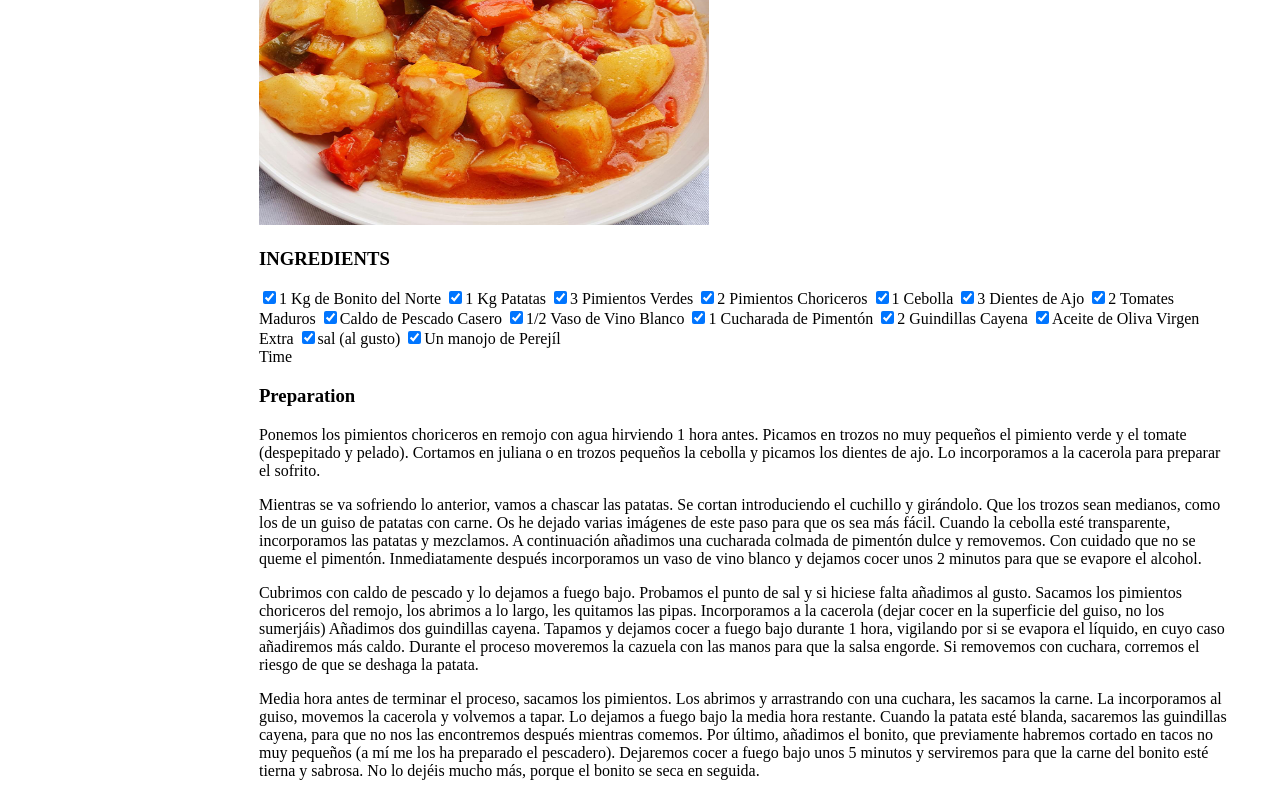
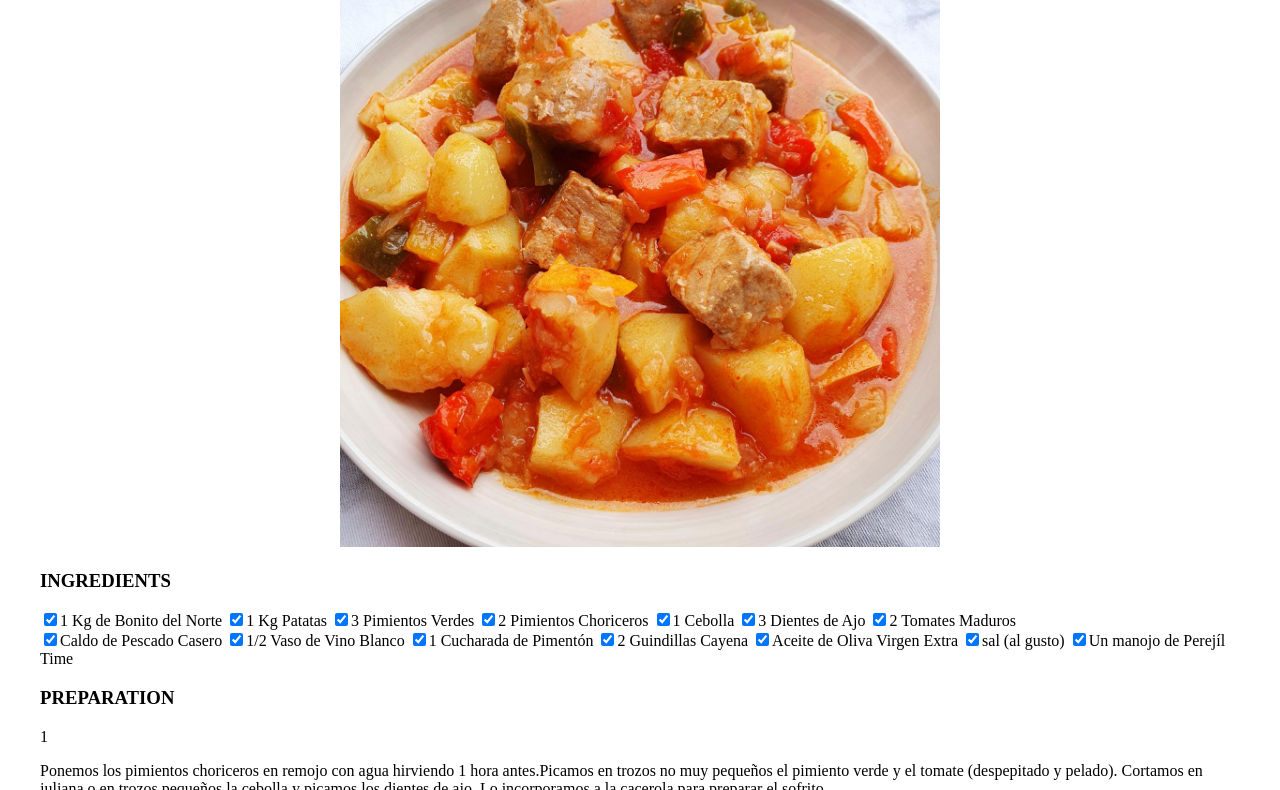
Before and after one commit to Jorgecas71/My-Favorite-Food, a website: page index.html in a window 1280 px wide. Shown: the part 173-963 px from the top of the page. Drawn offline with Linux system fonts and the light colour scheme.

Commit message:
added modified index.html and styles

```diff
--- a/index.html
+++ b/index.html
@@ -10,27 +10,33 @@
   <header>
     <h1>MARMITAKO DE BONITO</h1>
   </header>
-     <main>
+       <main>
         <section class="banner">
-            <img src="./public/assets/images/Marmitako de Bonito.jpeg" alt="foto de Plato de Marmitako">
+            <img src="./public/assets/images/Marmitako de Bonito copia.jpeg" alt="foto de Plato de Marmitako">
         </section>
 
         <section class="ingredients">
             <h3>INGREDIENTS</h3>
-            <label><input  id="selection0" type="checkbox" value="0" name="1 kg de bonito del norte" checked/>1 Kg de Bonito del Norte</label>
-            <label><input  id="selection1" type="checkbox" value="1" name="1 kg patatas" checked/>1 Kg Patatas</label>
-            <label><input  id="selection2" type="checkbox" value="2" name="3 pimientos verdes" checked/>3 Pimientos Verdes</label>
-            <label><input  id="selection3"  type="checkbox" value="3" name="2 pimientos choriceros" checked/>2 Pimientos Choriceros</label>
-            <label><input  id="selection4"  type="checkbox" value="4" name="1 cebolla" checked/>1 Cebolla</label>
-            <label><input  id="selection5"  type="checkbox" value="5" name="3 dientes de ajo" checked/>3 Dientes de Ajo</label>
-            <label><input  id="selection0" type="checkbox" value="6" name="1 kg de bonito del norte" checked/>2 Tomates Maduros</label>
-            <label><input  id="selection1" type="checkbox" value="7" name="1 kg patatas" checked/>Caldo de Pescado Casero</label>
-            <label><input  id="selection2" type="checkbox" value="8" name="3 pimientos verdes" checked/>1/2 Vaso de Vino Blanco</label>
-            <label><input  id="selection3"  type="checkbox" value="9" name="2 pimientos choriceros" checked/>1 Cucharada de Pimentón</label>
-            <label><input  id="selection4"  type="checkbox" value="10" name="1 cebolla" checked/>2 Guindillas Cayena</label>
-            <label><input  id="selection5"  type="checkbox" value="11" name="3 dientes de ajo" checked/>Aceite de Oliva Virgen Extra</label>
-            <label><input  id="selection0" type="checkbox" value="12" name="1 kg de bonito del norte" checked/>sal (al gusto)</label>
-            <label><input  id="selection1" type="checkbox" value="13" name="1 kg patatas" checked/>Un manojo de Perejíl</label>
+        <div class="grid">
+            <div vlass="one">
+            <label><input  id="selection0" type="checkbox"  checked/>1 Kg de Bonito del Norte</label>
+            <label><input  id="selection1" type="checkbox"  checked/>1 Kg Patatas</label>
+            <label><input  id="selection2" type="checkbox"  checked/>3 Pimientos Verdes</label>
+            <label><input  id="selection3" type="checkbox" checked/>2 Pimientos Choriceros</label>
+            <label><input  id="selection4" type="checkbox" checked/>1 Cebolla</label>
+            <label><input  id="selection5" type="checkbox" checked/>3 Dientes de Ajo</label>
+            <label><input  id="selection0" type="checkbox"  checked/>2 Tomates Maduros</label>
+            </div>
+            <div class="two">
+            <label><input  id="selection1" type="checkbox"  checked/>Caldo de Pescado Casero</label>
+            <label><input  id="selection2" type="checkbox"  checked/>1/2 Vaso de Vino Blanco</label>
+            <label><input  id="selection3" type="checkbox" checked/>1 Cucharada de Pimentón</label>
+            <label><input  id="selection4" type="checkbox" checked/>2 Guindillas Cayena</label>
+            <label><input  id="selection5" type="checkbox" checked/>Aceite de Oliva Virgen Extra</label>
+            <label><input  id="selection0" type="checkbox"  checked/>sal (al gusto)</label>
+            <label><input  id="selection1" type="checkbox"  checked/>Un manojo de Perejíl</label>
+            </div>
+        </div>
          </section>
 
         <section  class="time">
@@ -38,27 +44,33 @@
         </section>
 
         <section class="preparation">
-            <h3>Preparation</h3>
-            <p>Ponemos los pimientos choriceros en remojo con agua hirviendo 1 hora antes.
-                Picamos en trozos no muy pequeños el pimiento verde y el tomate (despepitado y pelado). Cortamos en juliana o en trozos pequeños la cebolla y picamos los dientes de ajo. Lo incorporamos a la cacerola para preparar el sofrito.</p>
-                <p>Mientras se va sofriendo lo anterior, vamos a chascar las patatas. Se cortan introduciendo el cuchillo y girándolo. Que los trozos sean medianos, como los de un guiso de patatas con carne. Os he dejado varias imágenes de este paso para que os sea más fácil.
-                    Cuando la cebolla esté transparente, incorporamos las patatas y mezclamos. A continuación añadimos una cucharada colmada de pimentón dulce y removemos. Con cuidado que no se queme el pimentón. Inmediatamente después incorporamos un vaso de vino blanco y dejamos cocer unos 2 minutos para que se evapore el alcohol.</p>
-                <p>Cubrimos con caldo de pescado y lo dejamos a fuego bajo. Probamos el punto de sal y si hiciese falta añadimos al gusto. Sacamos los pimientos choriceros del remojo, los abrimos a lo largo, les quitamos las pipas. Incorporamos a la cacerola (dejar cocer en la superficie del guiso, no los sumerjáis)
-                    Añadimos dos guindillas cayena. Tapamos y dejamos cocer a fuego bajo durante 1 hora, vigilando por si se evapora el líquido, en cuyo caso añadiremos más caldo. Durante el proceso moveremos la cazuela con las manos para que la salsa engorde. Si removemos con cuchara, corremos el riesgo de que se deshaga la patata.</p>
-                <p>Media hora antes de terminar el proceso, sacamos los pimientos. Los abrimos y arrastrando con una cuchara, les sacamos la carne. La incorporamos al guiso, movemos la cacerola  y volvemos a tapar. Lo dejamos a fuego bajo la media hora restante. Cuando la patata esté blanda, sacaremos las guindillas cayena, para que no nos las encontremos después mientras comemos.
-                    Por último, añadimos el bonito, que previamente habremos cortado en tacos no muy pequeños (a mí me los ha preparado el pescadero). Dejaremos cocer a fuego bajo unos 5 minutos y serviremos para que la carne del bonito esté tierna y sabrosa. No lo dejéis mucho más, porque el bonito se seca en seguida.</p>
+            <h3>PREPARATION</h3>
+            <div class="grid-container">
+
+                <div class="text">1<p>Ponemos los pimientos choriceros en remojo con agua hirviendo 1 hora antes.Picamos en trozos no muy pequeños el pimiento verde y el tomate (despepitado y pelado). Cortamos en juliana o en trozos pequeños la cebolla y picamos los dientes de ajo. Lo incorporamos a la cacerola para preparar el sofrito.</p>
+                </div>
+                <div class="text">2<p>Mientras se va sofriendo lo anterior, vamos a chascar las patatas. Se cortan introduciendo el cuchillo y girándolo. Que los trozos sean medianos, como los de un guiso de patatas con carne. Os he dejado varias imágenes de este paso para que os sea más fácil.
+                Cuando la cebolla esté transparente, incorporamos las patatas y mezclamos. A continuación añadimos una cucharada colmada de pimentón dulce y removemos. Con cuidado que no se queme el pimentón. Inmediatamente después incorporamos un vaso de vino blanco y dejamos cocer unos 2 minutos para que se evapore el alcohol.</p>
+                </div>
+                <div class="text">3<p>Cubrimos con caldo de pescado y lo dejamos a fuego bajo. Probamos el punto de sal y si hiciese falta añadimos al gusto. Sacamos los pimientos choriceros del remojo, los abrimos a lo largo, les quitamos las pipas. Incorporamos a la cacerola (dejar cocer en la superficie del guiso, no los sumerjáis)
+                Añadimos dos guindillas cayena. Tapamos y dejamos cocer a fuego bajo durante 1 hora, vigilando por si se evapora el líquido, en cuyo caso añadiremos más caldo. Durante el proceso moveremos la cazuela con las manos para que la salsa engorde. Si removemos con cuchara, corremos el riesgo de que se deshaga la patata.</p>
+                </div>
+                <div class="text">4<p>Media hora antes de terminar el proceso, sacamos los pimientos. Los abrimos y arrastrando con una cuchara, les sacamos la carne. La incorporamos al guiso, movemos la cacerola  y volvemos a tapar. Lo dejamos a fuego bajo la media hora restante. Cuando la patata esté blanda, sacaremos las guindillas cayena, para que no nos las encontremos después mientras comemos.
+                Por último, añadimos el bonito, que previamente habremos cortado en tacos no muy pequeños (a mí me los ha preparado el pescadero). Dejaremos cocer a fuego bajo unos 5 minutos y serviremos para que la carne del bonito esté tierna y sabrosa. No lo dejéis mucho más, porque el bonito se seca en seguida.</p>
+                </div>
+            </div>
         </section>
 
         <footer>
             <div>
-                <a href="https://www.facebook.com/?locale=es_ES"><img src="./public/assets/logos/icon-facebook.svg"
+            <a href="https://www.facebook.com/?locale=es_ES"><img src="./public/assets/logos/icon-facebook.svg"
                     alt="icono y link de faceboock"></a>
             <a href="https://www.instagram.com/accounts/login/"><img src="./public/assets/logos/icon-instagram.svg"
                     alt="icono y link de instagram"></a>
             <a href="https://x.com/?lang=es"><img src="./public/assets/logos/icon-x.svg" alt="icono y link de x"></a>
             <a href="https://github.com/"><img src="./public/assets/logos/icon-github.svg" alt="icono y link de github"></a>
             </div>
-            <a href="./public/assets/logos/icon-copyright.png" alt="icono de copyright">
+            <a href="./public/assets/logos/icon-copyright copia.png" alt="icono de copyright"></a>
         </footer>
     </main>
 </body>
--- a/src/sass/styles.scss
+++ b/src/sass/styles.scss
@@ -1,31 +1,47 @@
 body {
-    display: flex;
-    justify-content: center;
+
     font-family: 'Times New Roman', Times, serif;
     padding: 40px;
+    margin: auto;
+
 
         header {
-        >h1 {
+        text-align: center;
+        > h1 {
             text-align: center;
         }
         }
 
+
         img {
-        justify-content: center;
-        width: 450px;
-        height: 350px;
+            width: 50%;
+            height: auto;
+            padding-left: 300px;
+
+
+        }
+
+        .grid {
+            grid-template-columns: 1fr 1fr;
+            gap: 10px;
+        }
+
+
+        .grid-container {
+            grid-template-columns: 1fr 1fr;
+            gap: 10px;
        }
 
         footer {
             display: flex;
             justify-content: space-between;
-        height: 25px;
+            height: 40px;
 
-           >div {
+           > div {
             padding-left: 40px;
             width: 30px;
         }
-           >a {
+           > a {
            padding-right: 40px;
            width: 30px;
         }
```
Also changed, not shown: public/assets/images/Marmitako de Bonito copia.jpeg (renamed from public/assets/images/Marmitako de Bonito.jpeg), public/assets/logos/icon-copyright copia.png (renamed from public/assets/logos/icon-copyright.png), public/css/styles.css, 1 other file. Lines whose indentation alone changed are shown as unchanged.
